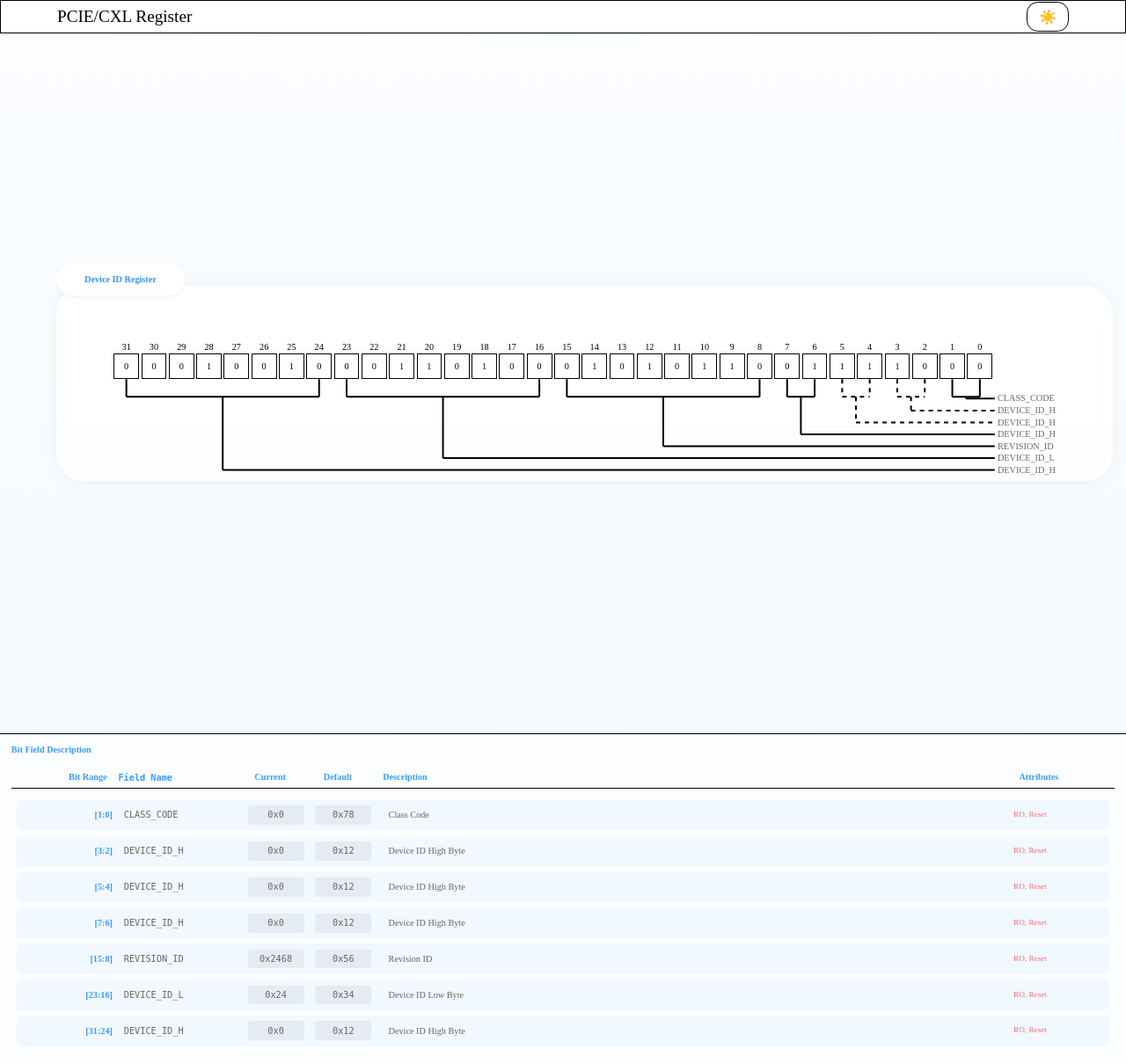
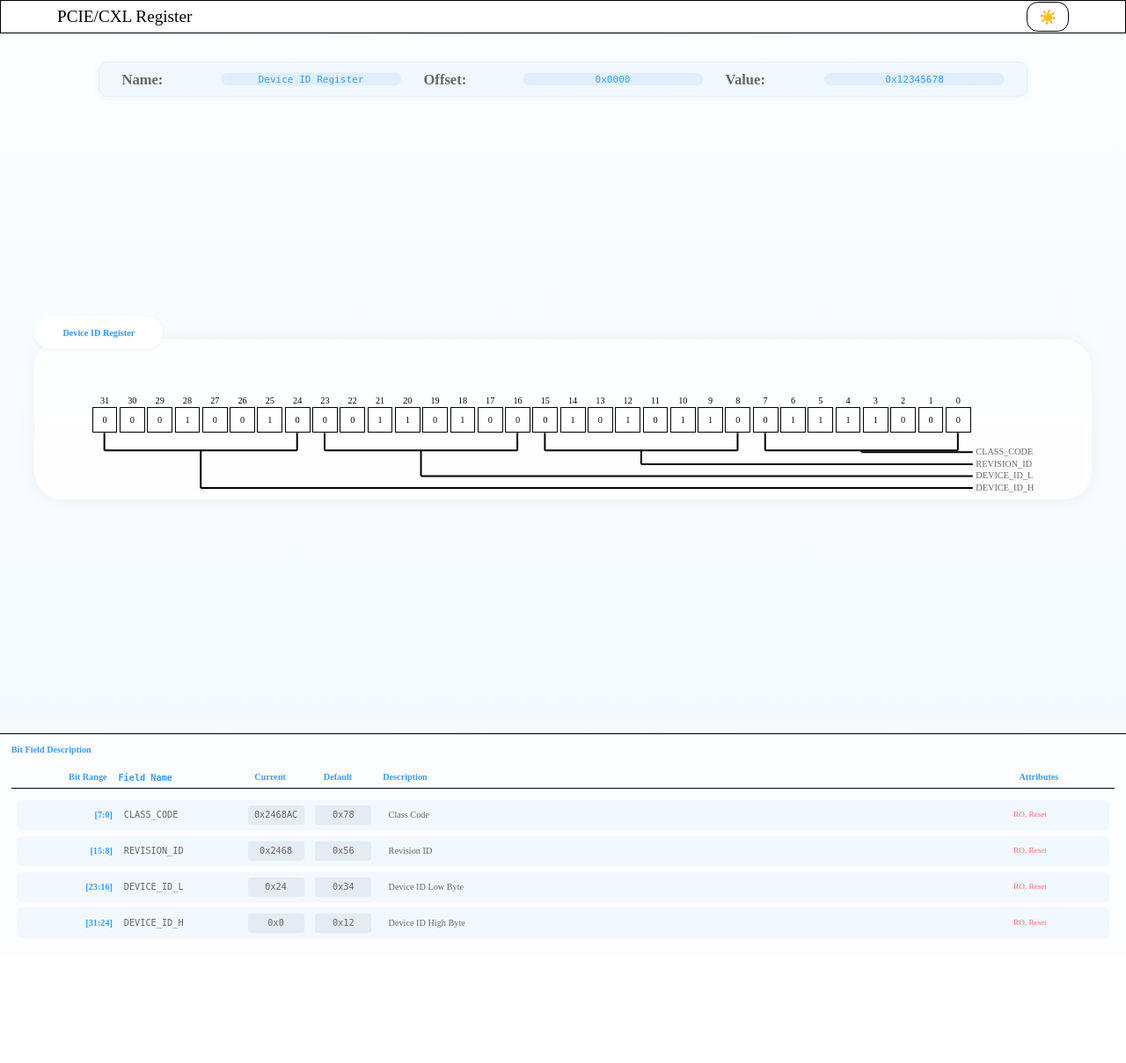
Before and after one commit to paperg/pcie_config_space_analysis, a Flask app: page / in a window 1280 px wide. Shown: the whole page at 88% size. After the commit the page ends 1067 px from the top, so only its background shows below. Run offline with Flask 2, Linux system fonts and the light colour scheme.

Commit message:
feat(up-box): add register info box

```diff
--- a/templates/index.css
+++ b/templates/index.css
@@ -88,11 +88,14 @@ a:hover {
 }
 .up-box {
   display: flex;
+  flex-direction: column;
+  align-items: center;
   height: 99.4vh;
   background: linear-gradient(to bottom, rgba(57, 155, 255, 0.02), rgba(57, 155, 255, 0.05));
-  padding: 1rem;
+  padding: 0.5rem;
   position: relative;
   overflow: hidden;
+  gap: 0.5rem;
 }
 .up-box::before {
   content: '';
@@ -499,3 +502,68 @@ body.dark-theme .bit-description-item .bit-description {
 body.dark-theme .bit-description-item .bit-attributes {
   color: #ff8080;
 }
+/* register-info */
+.register-info {
+  display: flex;
+  flex-direction: row;
+  justify-content: center;
+  gap: 0.5rem;
+  padding: 0.2rem 0.5rem;
+  background: rgba(57, 155, 255, 0.05);
+  border-radius: 0.2rem;
+  border: 1px solid rgba(57, 155, 255, 0.1);
+  box-shadow: 0 2px 10px rgba(0, 0, 0, 0.05);
+  width: fit-content;
+  min-width: max-content;
+  font-size: 0.6em;
+  transform: scale(0.8);
+  transform-origin: top center;
+}
+.info-item {
+  display: flex;
+  align-items: center;
+  gap: 0.2rem;
+  font-size: 0.6em;
+  line-height: 1.1;
+  white-space: nowrap;
+}
+.info-label {
+  min-width: 2rem;
+  color: #666;
+  font-weight: bold;
+  user-select: none;
+  -webkit-user-select: none;
+  -moz-user-select: none;
+  -ms-user-select: none;
+  font-size: 0.9em;
+}
+.info-value {
+  font-family: monospace;
+  color: #399bff;
+  padding: 0.02rem 0.2rem;
+  background: rgba(57, 155, 255, 0.1);
+  border-radius: 0.15rem;
+  transition: all 0.3s ease;
+  min-width: 4rem;
+  text-align: center;
+  font-size: 0.6em;
+}
+.info-value:hover {
+  background: rgba(57, 155, 255, 0.15);
+  transform: translateY(-1px);
+}
+body.dark-theme .register-info {
+  background: rgba(102, 179, 255, 0.05);
+  border-color: rgba(102, 179, 255, 0.1);
+  box-shadow: 0 2px 10px rgba(0, 0, 0, 0.2);
+}
+body.dark-theme .info-label {
+  color: #ccc;
+}
+body.dark-theme .info-value {
+  color: #66b3ff;
+  background: rgba(102, 179, 255, 0.1);
+}
+body.dark-theme .info-value:hover {
+  background: rgba(102, 179, 255, 0.15);
+}
--- a/templates/index.html
+++ b/templates/index.html
@@ -20,6 +20,23 @@
     </div>
     <!-- up box -->
     <div class="up-box">
+      <!-- register info -->
+      <div class="register-info">
+        <div class="info-item">
+          <span class="info-label">Name:</span>
+          <span class="info-value" id="register-name-value"
+            >Device ID Register</span
+          >
+        </div>
+        <div class="info-item">
+          <span class="info-label">Offset:</span>
+          <span class="info-value" id="register-offset-value">0x0000</span>
+        </div>
+        <div class="info-item">
+          <span class="info-label">Value:</span>
+          <span class="info-value" id="register-value">0x12345678</span>
+        </div>
+      </div>
       <!-- register all  -->
       <div class="register">
         <div class="register-title">Device ID Register</div>
--- a/templates/index.less
+++ b/templates/index.less
@@ -113,11 +113,14 @@
 
 .up-box {
     display: flex;
+    flex-direction: column;
+    align-items: center;
     height: 100vh - 0.6rem;
     background: linear-gradient(to bottom, rgba(57, 155, 255, 0.02), rgba(57, 155, 255, 0.05));
-    padding: 1rem;
+    padding: 0.5rem;
     position: relative;
     overflow: hidden;
+    gap: 0.5rem;
 
     &::before {
         content: '';
@@ -631,3 +634,81 @@ body.dark-theme {
         }
     }
 }
+
+/* register-info */
+.register-info {
+    display: flex;
+    flex-direction: row;
+    justify-content: center;
+    gap: 0.5rem;
+    padding: 0.2rem 0.5rem;
+    background: rgba(57, 155, 255, 0.05);
+    border-radius: 0.2rem;
+    border: 1px solid rgba(57, 155, 255, 0.1);
+    box-shadow: 0 2px 10px rgba(0, 0, 0, 0.05);
+    width: fit-content;
+    min-width: max-content;
+    font-size: @info_font_size;
+    transform: scale(0.8);
+    transform-origin: top center;
+}
+
+@info_font_size: 0.6em;
+
+.info-item {
+    display: flex;
+    align-items: center;
+    gap: 0.2rem;
+    font-size: @info_font_size;
+    line-height: 1.1;
+    white-space: nowrap;
+}
+
+.info-label {
+    min-width: 2rem;
+    color: #666;
+    font-weight: bold;
+    user-select: none;
+    -webkit-user-select: none;
+    -moz-user-select: none;
+    -ms-user-select: none;
+    font-size: 0.9em;
+}
+
+.info-value {
+    font-family: monospace;
+    color: #399bff;
+    padding: 0.02rem 0.2rem;
+    background: rgba(57, 155, 255, 0.1);
+    border-radius: 0.15rem;
+    transition: all 0.3s ease;
+    min-width: 4rem;
+    text-align: center;
+    font-size: @info_font_size;
+
+    &:hover {
+        background: rgba(57, 155, 255, 0.15);
+        transform: translateY(-1px);
+    }
+}
+
+body.dark-theme {
+    .register-info {
+        background: rgba(102, 179, 255, 0.05);
+        border-color: rgba(102, 179, 255, 0.1);
+        box-shadow: 0 2px 10px rgba(0, 0, 0, 0.2);
+    }
+
+    .info-label {
+        color: #ccc;
+    }
+
+    .info-value {
+        color: #66b3ff;
+        background: rgba(102, 179, 255, 0.1);
+
+        &:hover {
+            background: rgba(102, 179, 255, 0.15);
+        }
+    }
+}
--- a/templates/js.js
+++ b/templates/js.js
@@ -366,7 +366,7 @@ $(document).ready(function () {
     }
 
     // 更新寄存器显示
-    function updateRegister(registerValue, bitCount, bitRanges = {}) {
+    function updateRegister(registerValue, bitCount, bitRanges = {}, registerInfo = {}) {
         // 确保输入是有效的整数
         if (typeof registerValue !== 'number' || registerValue < 0) {
             console.error('Invalid register value: must be a non-negative integer');
@@ -379,6 +379,16 @@ $(document).ready(function () {
             console.error(`Invalid register value: must be less than or equal to ${maxValue}`);
             return;
         }
+
+        // 更新寄存器信息
+        if (registerInfo.name) {
+            $('#register-name-value').text(registerInfo.name);
+            $('.register-title').text(registerInfo.name);
+        }
+        if (registerInfo.offset !== undefined) {
+            $('#register-offset-value').text(`0x${registerInfo.offset.toString(16).toUpperCase().padStart(4, '0')}`);
+        }
+        $('#register-value').text(`0x${registerValue.toString(16).toUpperCase().padStart(bitCount/4, '0')}`);
 
         // 存储当前值用于线段样式
         $('.register-box').attr('data-value', registerValue);
@@ -410,12 +420,12 @@ $(document).ready(function () {
     }
 
     // 示例：更新寄存器的函数
-    function setRegisterValue(value, bitCount = 32, bitRanges = {}) {
-        updateRegister(value, bitCount, bitRanges);
+    function setRegisterValue(value, bitCount = 32, bitRanges = {}, registerInfo = {}) {
+        updateRegister(value, bitCount, bitRanges, registerInfo);
     }
 
     // 测试函数：随机更新寄存器值
-    function startRandomTest(bitCount = 32, bitRanges = {}) {
+    function startRandomTest(bitCount = 32, bitRanges = {}, registerInfo = {}) {
         // 清除可能存在的旧定时器
         if (window.randomTestInterval) {
             clearInterval(window.randomTestInterval);
@@ -426,7 +436,7 @@ $(document).ready(function () {
             const maxValue = Math.pow(2, bitCount) - 1;
             const randomValue = Math.floor(Math.random() * maxValue);
             console.log('New random value:', randomValue.toString(16)); // 以16进制显示
-            setRegisterValue(randomValue, bitCount, bitRanges);
+            setRegisterValue(randomValue, bitCount, bitRanges, registerInfo);
         }, 2000);
     }
 
@@ -470,25 +480,7 @@ $(document).ready(function () {
                 default: 0x56,
                 attributes: ["RO", "Reset"]
             },
-            "7-6": {
-                field: "DEVICE_ID_H",
-                description: "Device ID High Byte",
-                default: 0x12,
-                attributes: ["RO", "Reset"]
-            },
-            "5-4": {
-                field: "DEVICE_ID_H",
-                description: "Device ID High Byte",
-                default: 0x12,
-                attributes: ["RO", "Reset"]
-            },
-            "3-2": {
-                field: "DEVICE_ID_H",
-                description: "Device ID High Byte",
-                default: 0x12,
-                attributes: ["RO", "Reset"]
-            },
-            "1-0": {
+            "7-0": {
                 field: "CLASS_CODE",
                 description: "Class Code",
                 default: 0x78,
@@ -496,7 +488,13 @@ $(document).ready(function () {
             }
         };
 
-        setRegisterValue(0x12345678, 32, bitRanges32);
+        const registerInfo = {
+            name: "Device ID Register",
+            offset: 0x0000,
+            description: "Device Identification Register"
+        };
+
+        setRegisterValue(0x12345678, 32, bitRanges32, registerInfo);
     }
 
     // 执行测试
```
